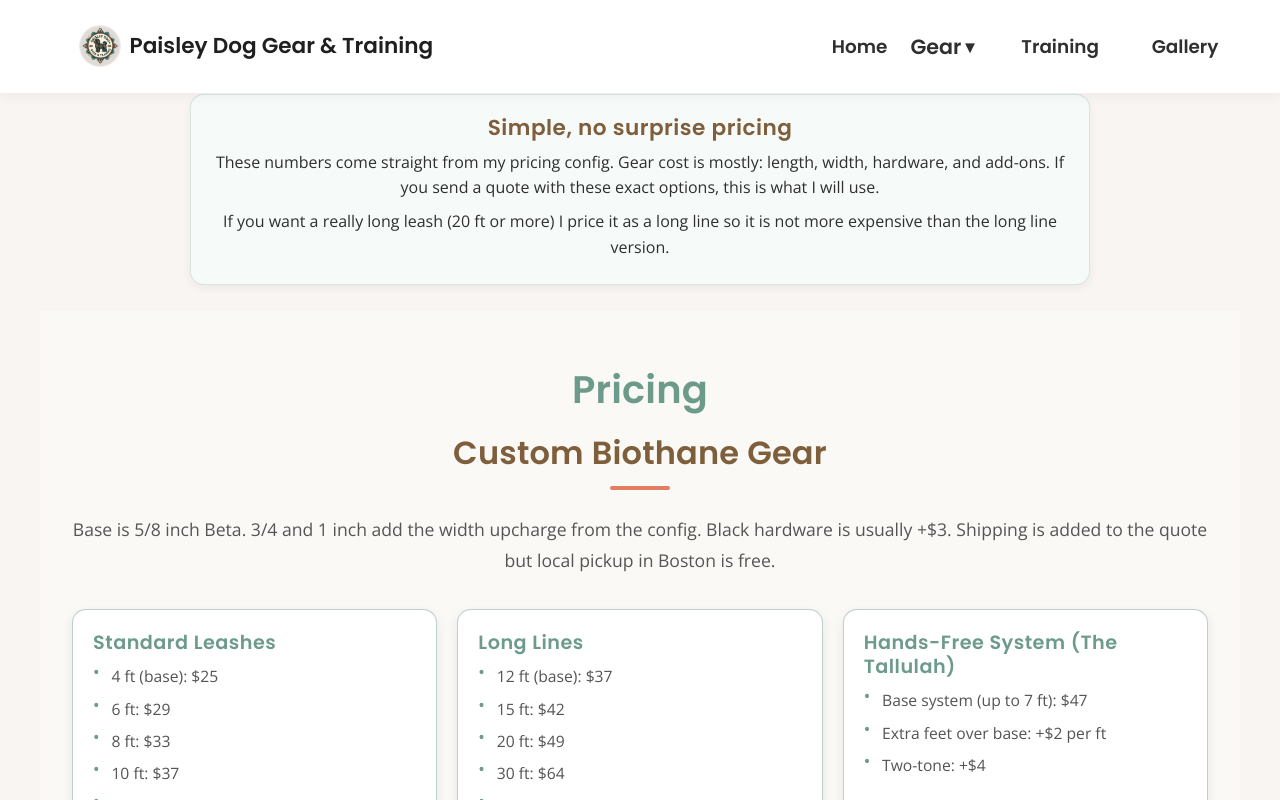
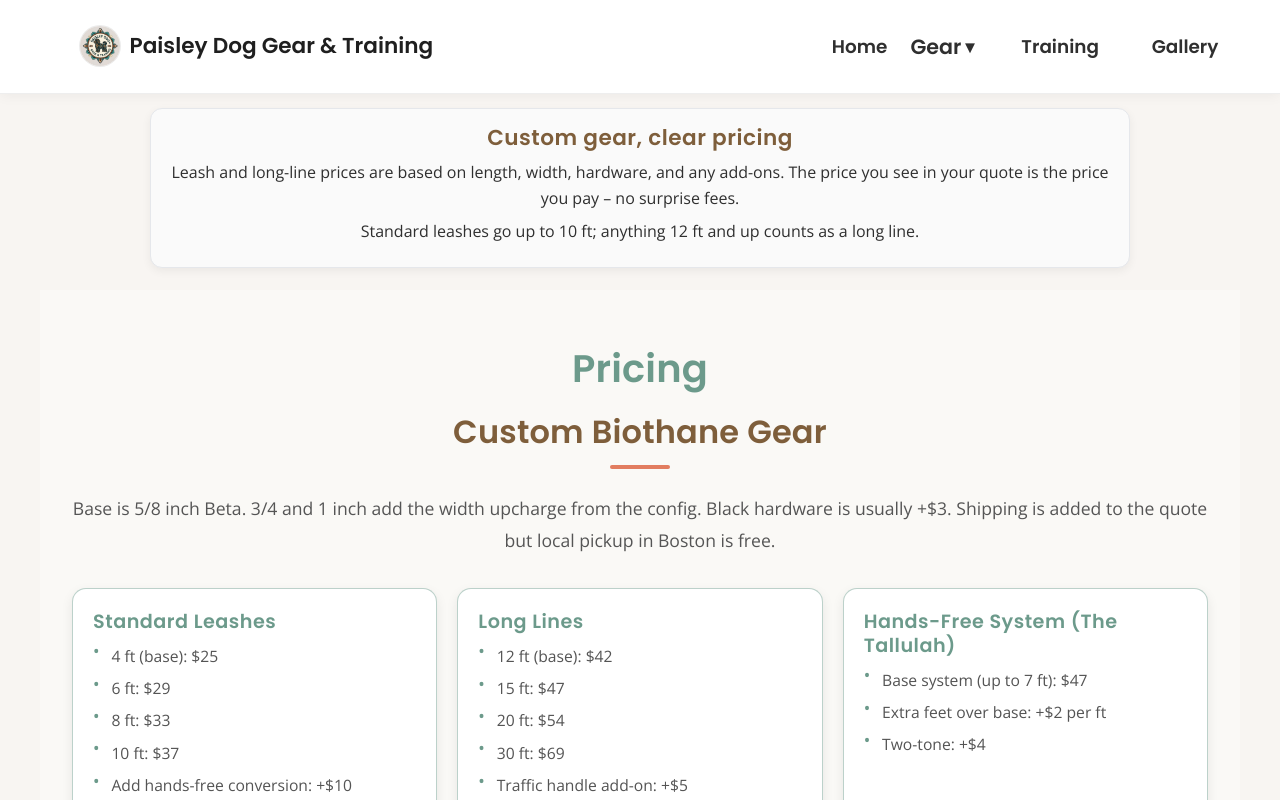
Before and after one commit to jpantano30/paisley-dog-gear, a React (Create React App) app: page /pricing in a window 1280 px wide. Shown: the top 800 px of the page. Built offline with nearby package versions, Linux system fonts and the light colour scheme.

Commit message:
fixed pricing

```diff
--- a/src/components/BuilderGuide.jsx
+++ b/src/components/BuilderGuide.jsx
@@ -72,10 +72,11 @@ const StandardList = ({ productType }) => {
         <li>Grip: <strong>Loop handle</strong></li>
         <li>Hardware: <strong>Silver</strong></li>
         <li>Two-tone: <strong>Off</strong></li>
-        <li>Base length: <strong>10 ft</strong></li>
+        <li>Base length: <strong>12 ft</strong></li>
       </ul>
     );
   }
+
 
   if (productType === "handsFreeSystem") {
     return (
--- a/src/components/pricingConfig.js
+++ b/src/components/pricingConfig.js
@@ -12,7 +12,7 @@ const PRICING = {
   // Base prices (menu-facing)
   base: {
     leash: 25,                 // 4 ft leash
-    longLine: 37,              // 12 ft line
+    longLine: 42,              // 12 ft line
     trafficLead: 14,           // standalone traffic handle (Biothane) at 8"
     leashExtender: 12,         // 6" base
     safetyStrapBiothane: 12,   // 3" base
--- a/src/pages/Options.js
+++ b/src/pages/Options.js
@@ -16,7 +16,6 @@ const gearData = [
       "- 4ft: City walks / high-traffic areas",
       "- 5–6ft: Everyday walks / training",
       "- 8–10ft: Relaxed walks, hiking, recall",
-      "- 15–20ft: Training (open spaces only)",
       "**Colors**",
       "- 1–3 solid colors",
       "- Two-tone: +$8",
@@ -33,7 +32,6 @@ const gearData = [
     pricing: [
       "4–6 ft: $30–$35",
       "8–10 ft: $38–$42",
-      "15–20 ft: $45–$55",
       "Two-tone: +$8 • Locking: +$8 • Traffic: +$5 • Hands-free: +$10"
     ]
   },
@@ -45,7 +43,7 @@ const gearData = [
     bestFor: "Recall training • Hiking • Decompression walks",
     items: [
       "**Length Options**",
-      "- 10ft, 12ft, 15ft, 20ft, 25ft, 30ft",
+      "- 12ft, 15ft, 20ft, 25ft, 30ft",
       "**Colors**",
       "- 1–3 solid colors",
       "- Two-tone: +$8",
--- a/src/pages/Pricing.css
+++ b/src/pages/Pricing.css
@@ -33,6 +33,16 @@
 }
 
 /* Sections */
+
+.page-intro{
+  max-width: 980px;
+  margin: 14px auto 22px;
+  padding: 14px 18px;
+  border: 1px solid #e5e7eb;
+  border-radius: 12px;
+  background: #fafafa;
+}
+
 .pricing-section h2,
 .training-pricing h2 {
   font-size: 2rem;
--- a/src/pages/Pricing.js
+++ b/src/pages/Pricing.js
@@ -54,17 +54,16 @@ const Pricing = () => {
       <link rel="canonical" href="https://paisleydoggearandtraining.com/pricing" />
 
       <section aria-label="How our pricing works" className="page-intro">
-        <h2>Simple, no surprise pricing</h2>
+        <h2>Custom gear, clear pricing</h2>
         <p>
-          These numbers come straight from my pricing config. Gear cost is mostly:
-          length, width, hardware, and add-ons. If you send a quote with these exact
-          options, this is what I will use.
+          Leash and long-line prices are based on length, width, hardware, and any add-ons.
+          The price you see in your quote is the price you pay – no surprise fees.
         </p>
         <p>
-          If you want a really long leash (20 ft or more) I price it as a long line
-          so it is not more expensive than the long line version.
+          Standard leashes go up to 10 ft; anything 12 ft and up counts as a long line.
         </p>
       </section>
+
 
       <div className="pricing-page">
         <h1>Pricing</h1>
@@ -95,8 +94,10 @@ const Pricing = () => {
                 <li>Two-tone leash: +${PRICING.color.twoToneLeashOrLine}</li>
               </ul>
               <p>
-                For 15–20 ft leashes, I treat it as a long line so the price does not jump.
+                Standard leashes cover 4–10 ft. Anything 12 ft or longer is priced as a long line,
+                so check the long line section for those lengths.
               </p>
+
             </div>
 
             {/* LONG LINES */}
--- a/src/pages/ProductBuilder.js
+++ b/src/pages/ProductBuilder.js
@@ -492,14 +492,15 @@ export default function ProductBuilder() {
       // If product type changed, apply sensible defaults
       if (patch.productType && patch.productType !== prev.productType) {
         if (patch.productType === "longLine") {
-          // Always start a Long Line at its base length of 10 ft
-          next.lengthFt = 10;
+          // Long lines start at 12 ft and go up from there
+          next.lengthFt = 12;
         } else if (patch.productType === "leash") {
-          // keep your existing leash default
+          // Leashes go up to 10 ft max
           const curr = next.lengthFt || 6;
           next.lengthFt = Math.min(curr, 10);
         }
       }
+
 
       // honor any locked fields defined in PRODUCT_SPEC
       if (PRODUCT_SPEC[next.productType]?.locked?.trafficHandleBuiltIn) {
```
